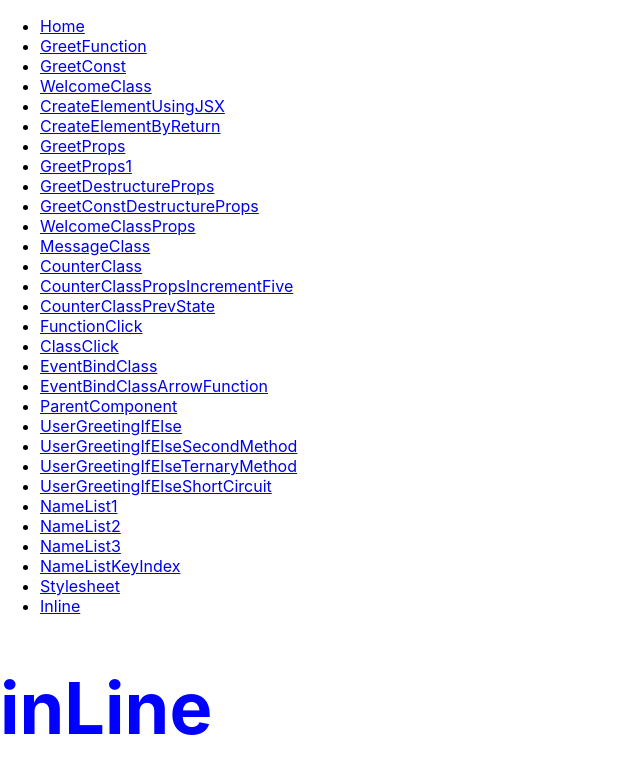
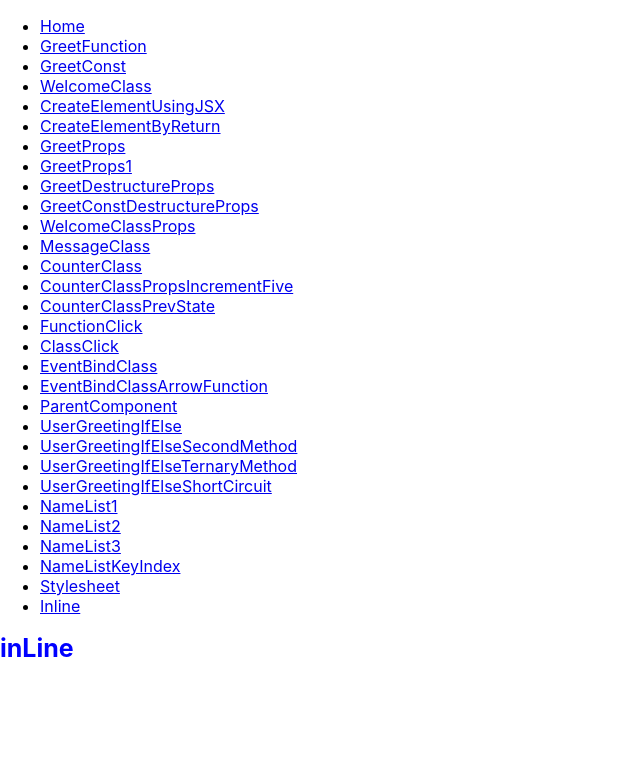
Before and after one commit to manumit-mukund/react_repository, a React (Create React App) app in the folder hello-world-app/: page /Inline in a window 1280 px wide. Shown: the top 774 px of the page, without its empty margins (0-640 px from the left). Built offline with nearby package versions, Linux system fonts and the light colour scheme; the HTML template or start-up script is replaced by a standard one.

Commit message:
Commit changes...

```diff
--- a/hello-world-app/src/components/Inline.js
+++ b/hello-world-app/src/components/Inline.js
@@ -2,7 +2,7 @@ import React from 'react'
 
 const heading = {
 
-    fontSize: '72px',
+    fontSize: '25px',
     color: 'blue'
 }
 
```
